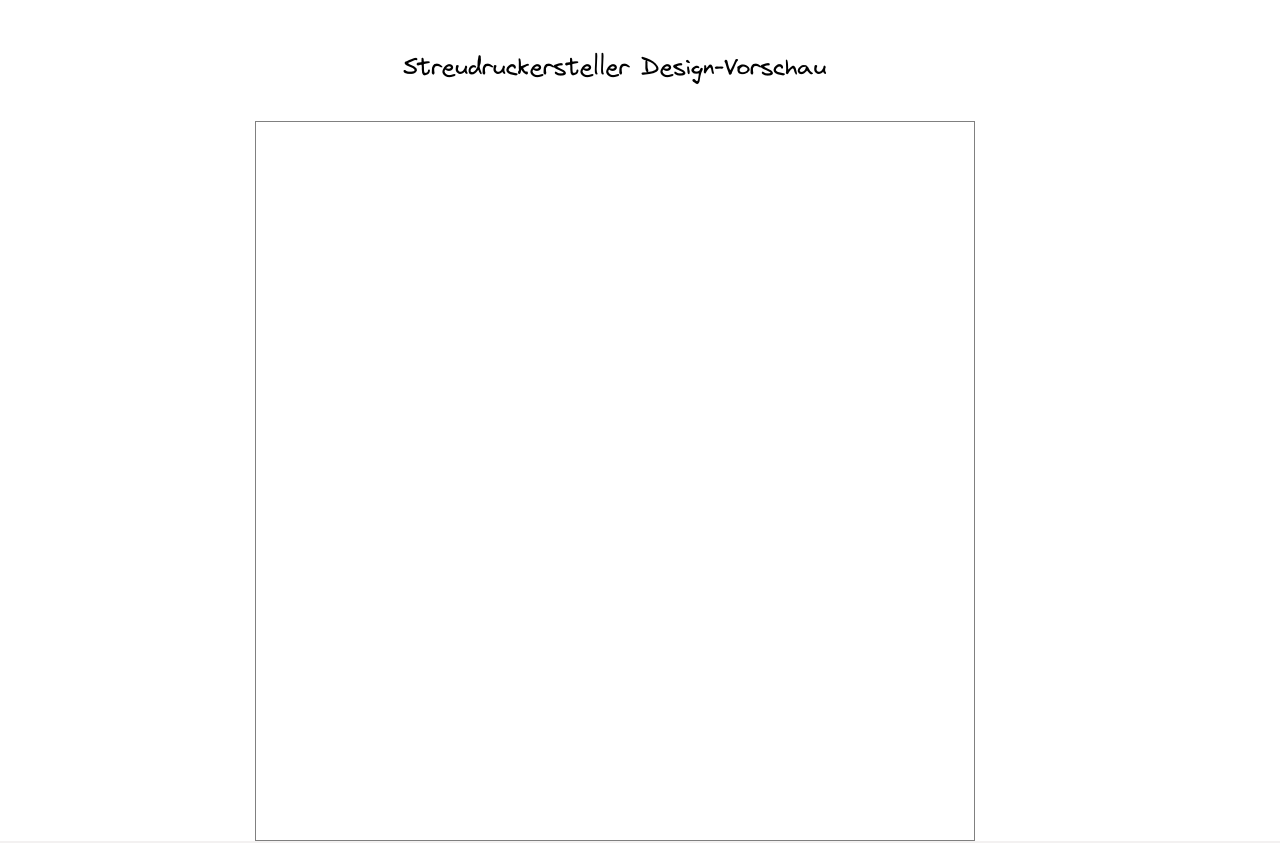
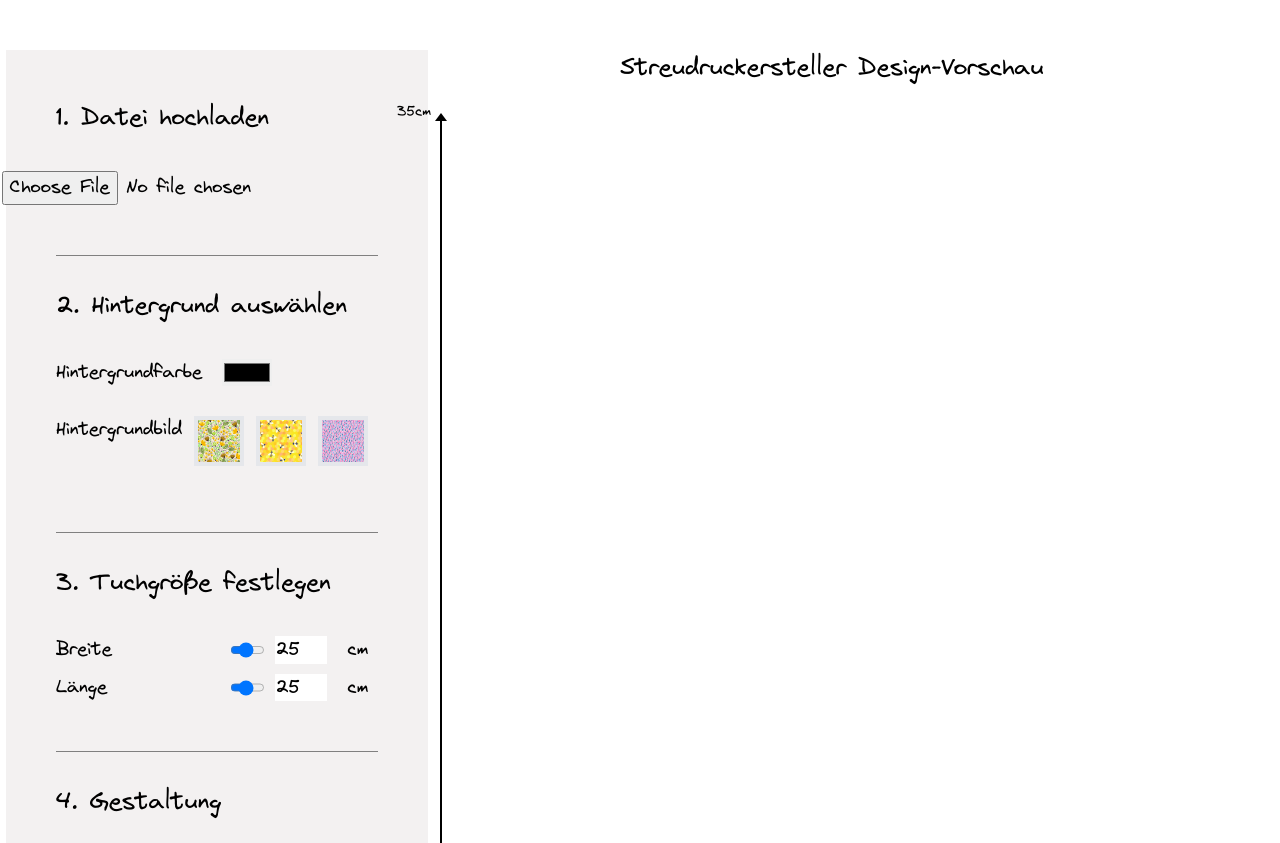
Before and after one commit to gsilvan/logo-pattern-generator, a React (Create React App) app: page / in a window 1280 px wide. Shown: the top 843 px of the page. Built offline with nearby package versions, Linux system fonts and the light colour scheme.

Commit message:
coordinate-system

```diff
--- a/src/App.tsx
+++ b/src/App.tsx
@@ -171,9 +171,6 @@ function App() {
 
   return (
     <>
-    {/* <section className="title">
-      <h1>Musterersteller</h1>
-    </section> */}
     <section className="interfase">
       <div className="interfase-flex">
         <div className="settings">
@@ -286,11 +283,13 @@ function App() {
                 ))}
               </div>
             </div>
+            <div className="setting-group-container">
               <div className="download-div">
                 <div className="subtitle">
                   <h3>4. Download</h3>
                 </div>
               <DownloadCanvas canvasRef={canvasRef}/>
+              </div>
             </div>
         </div>
         <div className="canvas-div-container">
--- a/src/Canvas.tsx
+++ b/src/Canvas.tsx
@@ -55,6 +55,27 @@ export default function Canvas({
 
   const _scale = logoTargetWidth / (logo.width ?? logoTargetWidth);
 
+  const screenWidth = window.screen.width;
+  const screenHeight = window.screen.height
+  let scaleFactor = 0.24
+  // Responsive scale factor for canvas preview
+  if (screenWidth > 900) {
+    const canvasPrevDesktopWidth = screenHeight * 0.67;
+    scaleFactor =  canvasPrevDesktopWidth / 4130;
+  } else {
+    const canvasPrevDesktopWidth = screenWidth * 0.98;
+    scaleFactor =  canvasPrevDesktopWidth / 4130;
+  }
+
+  //coordinate system size
+  const coordSystemSize = 4130 * scaleFactor;
+
+  const coordinateSystemDivStyle = {
+    height: `${coordSystemSize}px`,
+    width: `${coordSystemSize}px`,
+  };
+
+
   useEffect(() => {
     if (previewCanvasRef.current && canvasRef.current) {
       const ctx = canvasRef.current.getContext("2d");
@@ -90,7 +111,7 @@ export default function Canvas({
         }
         ctx.restore();
 
-        const scaleFactor = 0.24;
+
         const scaledWidth = canvasRef.current.width * scaleFactor;
         const scaledHeight = canvasRef.current.height * scaleFactor;
 
@@ -104,6 +125,7 @@ export default function Canvas({
       }
     }
   }, [
+
     canvasRef,
     width,
     height,
@@ -131,12 +153,16 @@ export default function Canvas({
         width={canvasSize.width}
         height={canvasSize.height}
       />
+      <div className="coordinate-system" style={coordinateSystemDivStyle}>
+        <span className="y-label">35cm</span>
+        <span className="x-label">35cm</span>
         <canvas
           id="preview-canvas"
           ref={previewCanvasRef}
           width={800}
           height={600}
         />
+      </div>
     </>
   );
 }
--- a/src/index.css
+++ b/src/index.css
@@ -34,12 +34,6 @@ h1 {
 h3 {
   font-size: 1.5rem;
   display: inline-block;
-}
-
-.title {
-  display: flex;
-  justify-content: center;
-  padding: 50px 0;
 }
 
 .upload {
@@ -89,7 +83,7 @@ h3 {
 
 .interfase-flex {
   display: flex;
-  justify-content: space-between;
+  justify-content: space-around;
 }
 
 .canvas-div-container {
@@ -97,8 +91,10 @@ h3 {
 }
 
 canvas {
-  padding: 5px;
-  border: 1px solid gray;
+  position: absolute;
+  bottom: 0;
+  left: 0;
+  padding: 0 0 4px 4px;
 }
 
 .settings {
@@ -106,7 +102,7 @@ canvas {
   flex-direction: column;
   justify-content: center;
   gap: 2rem;
-  max-width: 30%;
+  width: 33%;
   background-color: rgb(243, 241, 241);
   padding: 50px;
 }
@@ -142,10 +138,10 @@ canvas {
 }
 
 .range-input {
-  max-width: 10ch;
+  width: 50%;
 }
 .number-input {
-  min-width: 5ch;
+  width: 5ch;
 }
 
 .download-btns {
@@ -153,33 +149,112 @@ canvas {
 }
 
 .unit {
-  width: 3ch;
+  width: 5ch;
 }
 
 .image-carousel {
   max-width: 250px;
 }
 
-@media (max-width: 1600px) {
+.coordinate-system {
+border-left: 2px solid black;
+border-bottom: 2px solid black;
+position:relative;
+}
+
+ /* Upward arrow (top of left border) */
+ .coordinate-system::before {
+  content: '';
+  position: absolute;
+  top: -14px;
+  left: -7px;
+  border: 6px solid transparent;
+  border-bottom: 8px solid black;
+  transform: rotate(0deg);
+}
+
+/* Rightward arrow (right of bottom border) */
+.coordinate-system::after {
+  content: '';
+  position: absolute;
+  bottom: -7px;
+  right: -14px;
+  border: 6px solid transparent;
+  border-left: 8px solid black;
+  transform: rotate(0deg);
+}
+
+ /* Label for the top-left arrow */
+ .coordinate-system .y-label {
+  position: absolute;
+  top: -20px;
+  left: -45px;
+  font-size: 14px;
+}
+
+/* Label for the bottom-right arrow */
+.coordinate-system .x-label {
+  position: absolute;
+  bottom: -30px;
+  right: -30px;
+  font-size: 14px;
+}
+
+@media (max-width: 900px) {
+
+  .interfase {
+    padding-top: 10px;
+    padding-bottom: 0;
+  }
 
   .interfase-flex {
     justify-content:center;
     flex-direction: column-reverse;
   }
+
+  .canvas-div-container {
+    padding: initial;
+    flex-direction: column;
+    display: flex;
+    justify-content: center;
+  }
+
   canvas {
     margin: 0 auto;
   }
 
+  .canvas-div-container .subtitle {
+    padding: 0;
+    font-size: 1rem;
+  }
+
   .settings {
-    max-width: 100%;
+    width: 100%;
     flex-direction: row;
     justify-content: flex-start;
     overflow-x: scroll;
-
+    padding: initial, initial, initial, 1rem;
+    gap: 1rem;
   }
   .setting-group-container {
     border-right: 1px solid gray;
     border-bottom: initial;
+    min-width: 95vw;
+  }
+
+  .input-btn::file-selector-button {
+
+    display: block;
+  }
+
+  .setting-label  {
+    display: block;
+    min-width: 10ch;
+    max-width: 10ch;
+  }
+
+  .range-input {
+    width: 25%;
   }
 
 }
```
Lines whose indentation alone changed are shown as unchanged.
